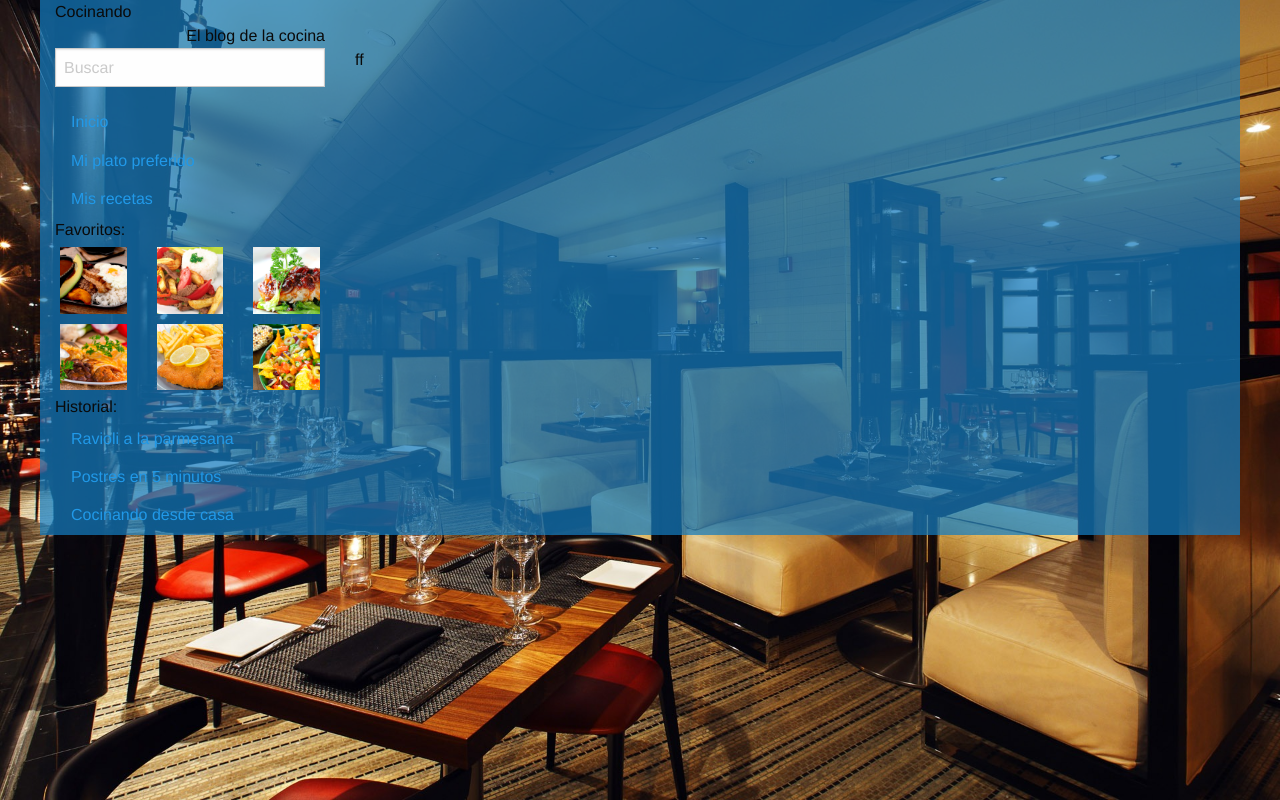
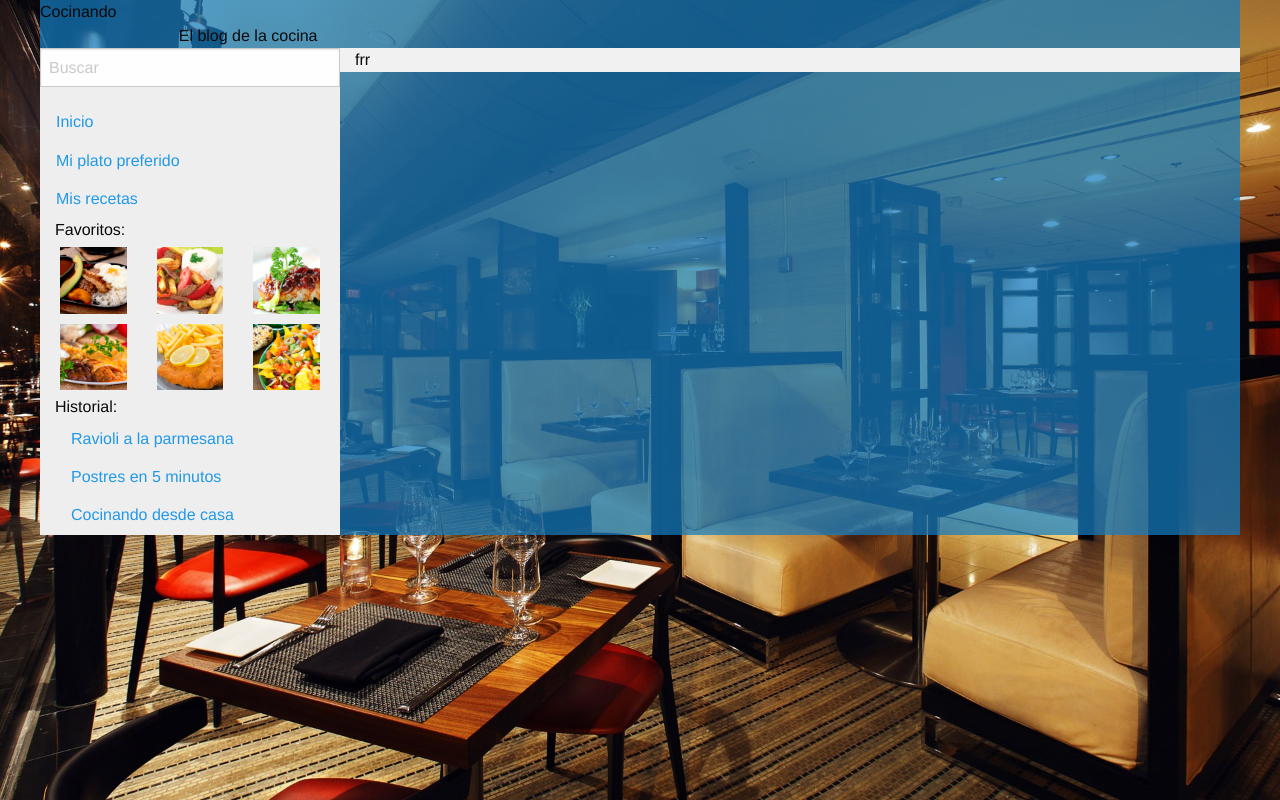
Before and after one commit to esantanard/frameworks_librerias_css, a plain HTML site: page blog_gastronomia/index.html in a window 1280 px wide. Drawn offline with Linux system fonts and the light colour scheme.

Commit message:
nuevos cambios

```diff
--- a/blog_gastronomia/css/app.css
+++ b/blog_gastronomia/css/app.css
@@ -1,5 +1,5 @@
 div{
-  border: 0px;
+  border: 0;
 }
 
 .images{
@@ -14,3 +14,10 @@ body{
 .page{
 	background-color: #147cc0b8;
 }
+
+.second{
+	background-color: #eee;
+}
+.third{
+	background-color: #f1f1f1;
+}
--- a/blog_gastronomia/index.html
+++ b/blog_gastronomia/index.html
@@ -8,15 +8,14 @@
 	<link rel="stylesheet" type="text/css" href="css/app.css">
 </head>
 <body>
-	<div class="">
 	<div class="row page">
-		<div class="row column">
+		<div class="row">
 			<div class="column small-12 medium-6 large-3 end">Cocinando <br>
 				<span class="float-right">El blog de la cocina</span>
 			</div>
 		</div>
-		<div class="row column">
-			<div class="column small-12 medium-6 large-3">
+		<div class="column second small-12 medium-6 large-3">
+			<div class="row">
 				<form>
 				  <div class="grid-container">
 				    <div class="grid-x grid-padding-x">
@@ -33,6 +32,7 @@
 					<li><a href="#">Mi plato preferido</a></li>
 					<li><a href="#">Mis recetas</a></li>
 				</ul>
+			</div>
 			<div class="row">
 				<div class="column small-12 medium-6 large-12">Favoritos:
 					<div class="row images">
@@ -58,11 +58,10 @@
 				</div>
 			</div>
 		</div>
-			<div class="column small-12 medium-6 large-9">ff</div>
-		</div>
+		<div class="column third small-12 medium-6 large-9">frr</div>
 	</div>
 
-</div>
+
 <script src="js/vendor/jquery.js"></script>
 <script src="js/vendor/what-input.js"></script>
 <script src="js/vendor/foundation.js"></script>
```
Lines whose indentation alone changed are shown as unchanged.
